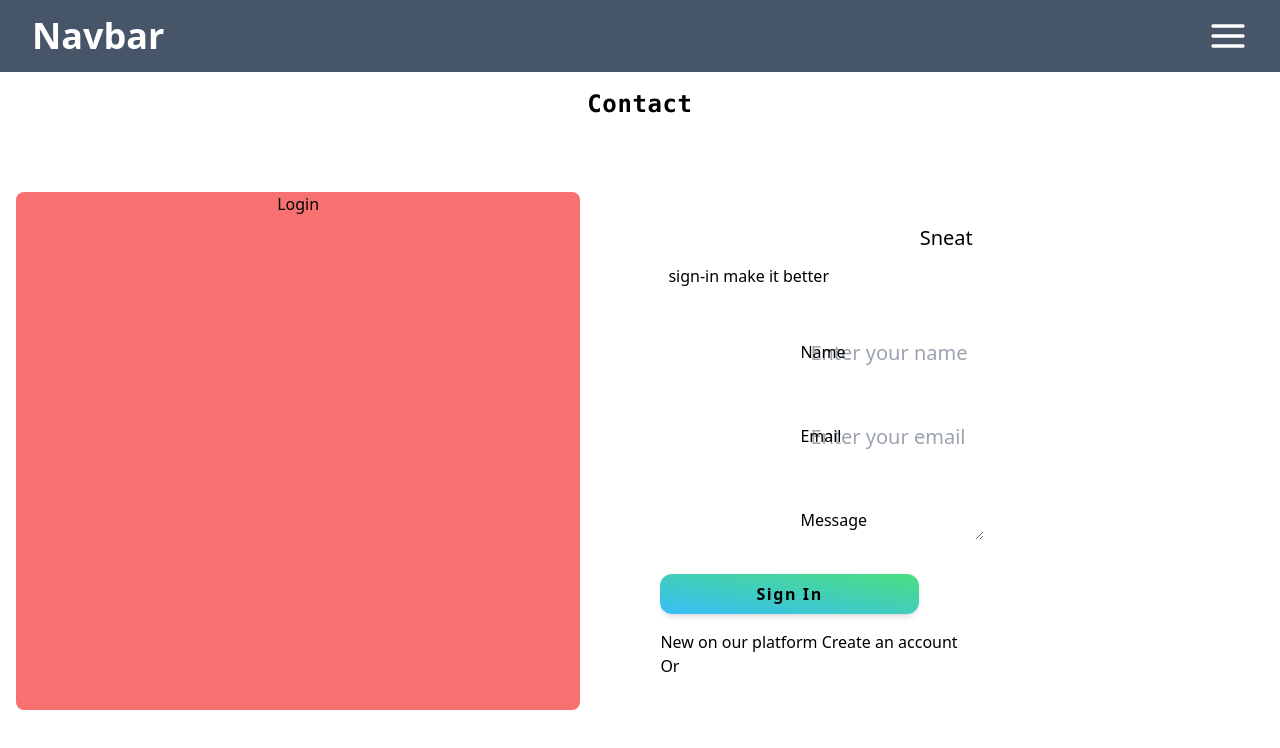
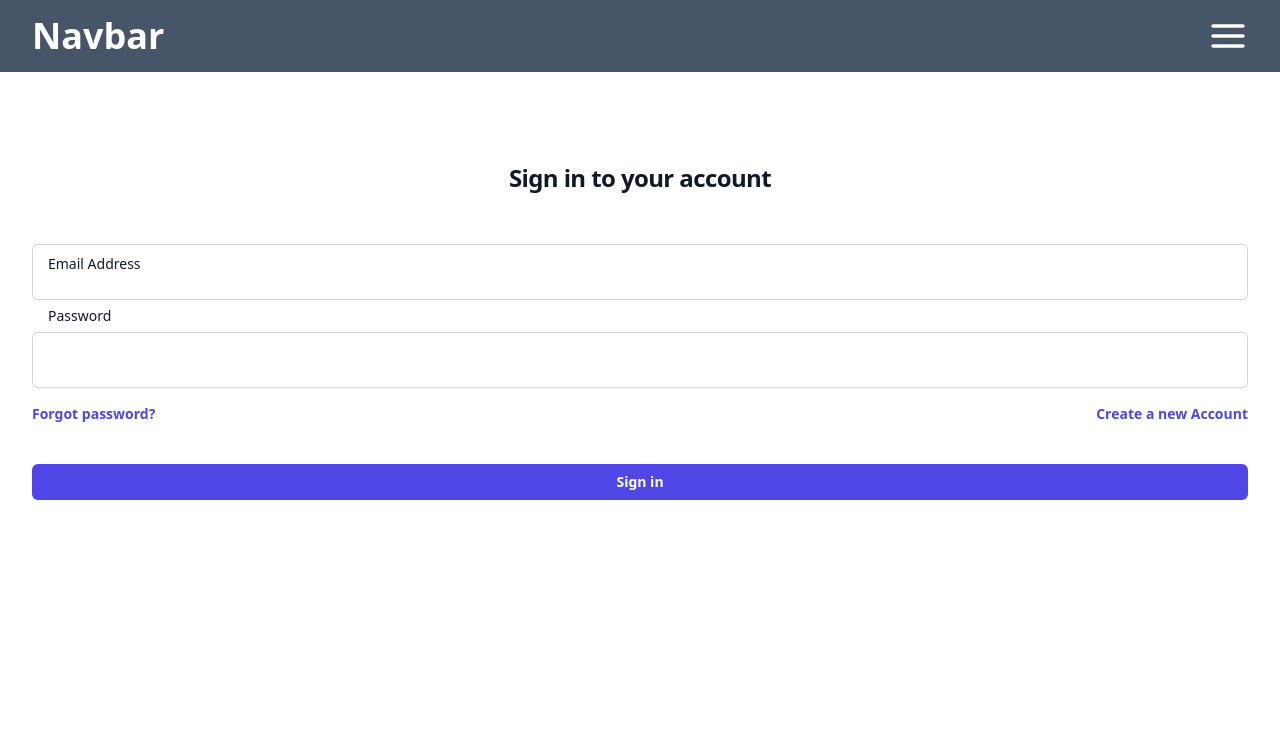
Before and after one commit to neelendrareddy9001/json_webtoken-authentication, a React (Create React App) app in the folder client/: page /contact in a window 1280 px wide. Shown: the top 748 px of the page. Built offline with nearby package versions, Linux system fonts and the light colour scheme.

Commit message:
added contact page styles

```diff
--- a/client/src/pages/Contact/Contact.jsx
+++ b/client/src/pages/Contact/Contact.jsx
@@ -1,52 +1,82 @@
-import React from 'react'
-import { motion } from 'framer-motion'
-import { Fa500Px } from 'react-icons/fa'
+const Contact = () => {
+  return (
+    <section className="px-8 flex min-h-full flex-1 bg-white flex-col justify-center py-12 lg:px-8">
+      <div className=" grid grid-cols-1 md:grid-cols-2">
 
-
-const Blog = () => {
-  return (
-    <section className='section-container'>
-      <motion.h2
-        initial={{ opacity: 0, translateY: '-100px' }}
-        animate={{ opacity: 1, translateY: '0px' }}
-        transition={{
-          duration: 0.8,
-          delay: 0.5,
-          ease: [0, 0.71, 0.2, 1.01],
-        }}
-        className=" text-center my-4 font-mono tracking-wide font-semibold text-2xl"
+        <div>
+          <div className="sm:mx-auto sm:w-full sm:max-w-sm">
+            <h2 className="mt-10 text-center text-2xl font-bold leading-9 tracking-tight text-gray-900">
+              Sign in to your account
+            </h2>
+          </div>
+          <div className="mt-10 sm:mx-auto sm:w-full sm:max-w-sm">
+            <form action="" method="POST" className="space-y-6">
+              <div>
+                <label
+                  htmlFor="email"
+                  className="block text-sm font-medium leading-6 text-gray-900"
                 >
-        Contact
-      </motion.h2>
-      <div className='section-background flex justify-around gap-12 grid-md-cols-2 py-14 '>
-        <div className='bg-red-400 w-1/2 rounded-lg text-center'>
-          <h1>Login</h1>
+                  Email Address
+                </label>
+                <div className="mt-2">
+                  <input
+                    id="email"
+                    name="email"
+                    type="email"
+                    required
+                    autoComplete
+                    className="block w-full rounded-md border-0 py-1.5 text-gray-900 shadow-sm ring-1 ring-inset ring-gray-300 placeholder:text-gray-400 focus:ring-2 focus:ring-inset focus:ring-indigo-600 sm:text-sm sm:leading6"
+                  />
                 </div>
-        <div className='form p-8'>
-          <h2 className='text-center text-xl mb-3'>Sneat</h2>
-          <p className='m-2'>sign-in make it better</p>
-          <form action=''>
-            <div className='input_container'>
-              <label htmlFor='name' >Name</label>
-              <input type='text' className='border-2' placeholder='Enter your name' id='name' value='' />
+                <div>
+                  <div className="flex items-center justify-between my-4">
+                    <label
+                      htmlFor="password"
+                      className="block text-sm font-medium leading-6 text-gray-900"
+                    >
+                      Password
+                    </label>
                   </div>
-            <div className='input_container'>
-              <label htmlFor='email'>Email</label>
-              <input type='email' className='border-2' placeholder='Enter your email' id='eamil' value=''  />
+                  <div className="mt-2">
+                    <input
+                      id="password"
+                      name="password"
+                      type="password"
+                      required
+                      autoComplete="current-password"
+                      className="block w-full rounded-md border-0 py-1.5 text-gray-900 shadow-sm ring-1 ring-inset ring-gray-300 placeholder:text-gray-400 focus:ring-2 focus:ring-inset focus:ring-indigo-600 sm:text-sm sm:leading-6"
+                    />
+                    <div className="text-sm my-4 flex justify-between">
+                      <a
+                        href="/"
+                        className="font-semibold text-indigo-600 hover:text-indigo-500"
+                      >
+                        Forgot password?
+                      </a>
+                      <a
+                        href="/"
+                        className="font-semibold text-indigo-600 hover:text-indigo-500"
+                      >
+                        Create a new Account
+                      </a>
                     </div>
-            <div className='input_container'>
-              <label htmlFor='message'>Message</label>
-              <textarea></textarea>
                   </div>
-            <button className='px-24 py-2 my-4 font-semibold tracking-widest rounded-xl shadow-md hover:bg-transparent bg-gradient-to-tr from-sky-400 to-green-400'>Sign In</button>
-            <p>New on our platform <span><a href='/#'>Create an account</a></span></p>
-            <p>Or</p>
-
+                </div>
+              </div>
+              <div>
+                <button
+                  type="submit"
+                  className="flex w-full justify-center rounded-md bg-indigo-600 px-3 py-1.5 text-sm font-semibold leading-6 text-white shadow-sm hover:bg-indigo-500 focus-visible:outline focus-visible:outline-2 focus-visible:outline-offset-2 focus-visible:outline-indigo-600"
+                >
+                  Sign in
+                </button>
+              </div>
             </form>
           </div>
         </div>
+      </div>
     </section>
-  )
-}
+  );
+};
 
-export default Blog
+export default Contact;
```
Lines whose indentation alone changed are shown as unchanged.
